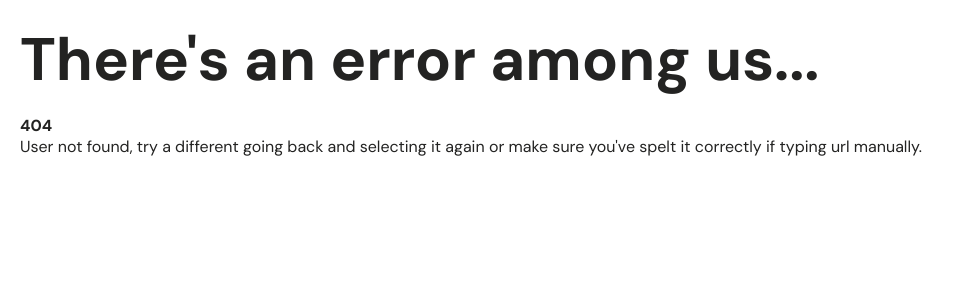
After one commit to Finbear2/NULL-Notes, a Flask app: a page that uses templates/error.html in a window 1280 px wide. The commit adds this page. Shown: the top 300 px of the page, without its empty margins (0-964 px from the left). Run offline with Flask 3, Linux system fonts and the light colour scheme.

Commit message:
Added clcikability

```diff
--- a/app.py
+++ b/app.py
@@ -3,111 +3,168 @@ from userManager import *
 from indexer import *
 from parser import *
 
-# NOTES
-# - ALWAYS pass through the user so the sidebar can work
+'''
+NOTES:
+    - ALWAYS pass through the user so the sidebar can work
+    - Usernames is a SET
 
-# usernames is a set so you can only use in
+TASKS:
+    - [] Rework UI fully like EVERYTHING
+    - [] Import new color tokens from penpot
+    - [] Add comments everywhere
+
+users:
+    "test":
+        name: "test"
+        notes:
+            "test.md"
+                name: "test.md"
+                text: "This is the text"
+                words:
+                    "text":
+                        name: "text"
+                        tags:
+                            [] or [insert tags here]
+                        notes:
+                            "testm.md": Links to test.md
+        words:
+            "text":
+                name: "text"
+                tags:
+                    [] or [insert tags here]
+                notes:
+                    "testm.md": Links to test.md
+'''
+
 users, userNames = createUsers()
 
 app = Flask(__name__)
 
-# Make word page
+# Route words page
 @app.route("/<user>/words/", methods=["GET", "POST"])
 def wordsPage(user):
     user = getUser(user)
 
-    if user.name not in userNames:
-        return "User not found", 404
+    if user:
+        return render_template("words.html", words = user.words, user=user)
     else:
-        return render_template("words.html", words = user.words, user=user)
+        return render_template("error.html", message="User not found, try a different user or make sure you've spelt it correctly if typing url manually.", number="404")
 
-# Make notes page
+# Route notes page
 @app.route("/<user>/notes/", methods=["GET", "POST"])
 def notesPage(user):
     user = getUser(user)
 
-    if user.name in userNames:
+    if user:
         return render_template("notes.html", notes=user.notes, user=user)
     else:
-        return "User not found", 404
+        return render_template("error.html", message="User not found, try a different user or make sure you've spelt it correctly if typing url manually.", number="404")
 
-# Make note creation page
+
+@app.route("/<user>/words/<word>/", methods=["GET", "POST"])
+def wordPage(user, word):
+    user=getUser(user)
+
+    if user:
+        if word in user.words:
+            word = user.words[word]
+            return render_template("word.html", user=user, word=word)
+        else:
+            return render_template("error.html", message="Word not found, try a different going back and selecting it again or make sure you've spelt it correctly if typing url manually.", number="404")
+    else:
+        return render_template("error.html", message="User not found, try a different going back and selecting it again or make sure you've spelt it correctly if typing url manually.", number="404")
+
+# Route note creation page
 @app.route("/<user>/create/", methods=["GET", "POST"])
 def create(user):
     global users
     user = getUser(user)
 
-    if request.method == "POST":
+    if user:
+        # If user presses create note
+        if request.method == "POST":
 
-        # Get the text
-        noteName = request.form.get("name", "")
-        # Replace the spaces with underscores so it will actually be a file name
-        noteName = noteName.replace(" ", "_")
+            # Get the text
+            noteName = request.form.get("name", "")
+            # Replace the spaces with underscores so it will actually be a file name
+            noteName = noteName.replace(" ", "_")
 
-        if not noteName.endswith(".md"):
-            noteName = f"{noteName}.md"
+            # Add .md
+            if not noteName.endswith(".md"):
+                noteName = f"{noteName}.md"
 
-        if noteName in user.notes:
-            return "A note with this name already exists!", 400
-        else:
-            with open(f"Notes/{user.name}/{noteName}", "w", encoding="utf-8") as file:
-                file.write("EDIT ME :)")
+            if noteName in user.notes:
+                return render_template("error.html", message="Note name already exists, use a different name... please", number="404")
+            else:
+                with open(f"Notes/{user.name}/{noteName}", "w", encoding="utf-8") as file:
+                    # Give a nice message, maybe replace later but I'm liking its vibes
+                    file.write("EDIT ME :)")
 
-        user.notes, user.words = indexSingular(user.notes, user.words, noteName, user)
+            # Index it hehehehe
+            user.notes, user.words = indexSingular(user.notes, user.words, noteName, user)
 
-        return redirect(url_for("edit", user=user.name, noteName=noteName))
+            return redirect(url_for("edit", user=user.name, noteName=noteName))
 
-    return render_template("create.html", user=user)
+        return render_template("create.html", user=user)
 
-# Create full preview note page
+    else:
+
+        return render_template("error.html", message="User not found, try a different user or make sure you've spelt it correctly if typing url manually.", number="404")
+
+
+# Route preview page
 @app.route("/<user>/preview/<noteName>/", methods=["GET", "POST"])
 def preview(user, noteName):
     global users
     user = getUser(user)
 
-    if user.name in userNames:
+    # Check if the user exists
+    if user:
+        if noteName in user.notes:
+            note = user.notes[noteName] # Get note
 
-        if noteName in user.notes:
-            note = user.notes[noteName]
-
-            htmlText = highlightHtml(note.text)
+            htmlText = highlightHtml(note.text, user) # Get the formated html code
 
             return render_template("preview.html", noteText=htmlText, user=user, noteName=noteName )
         else:
-            return "This note is NULL (Not Found)", 404
+            return render_template("error.html", message="Note not found, try a different going back and selecting it again or make sure you've spelt it correctly if typing url manually.", number="404")
     else:
-        return "profile does not exist", 404
+        return render_template("error.html", message="User not found, try a different user or make sure you've spelt it correctly if typing url manually.", number="404")
 
-# Cretae an edit note page
+# Route edit page
 @app.route("/<user>/edit/<noteName>/", methods=["GET", "POST"])
 def edit(user, noteName):
     global users
     user = getUser(user)
 
-    if request.method == "POST" and request.is_json:
+    if user:
 
-        data = request.get_json()
+        if request.method == "POST" and request.is_json:
 
-        if data.get("autosave"):
+            data = request.get_json()
 
-            newText = data.get("text", "")
-            newText = newText.replace("\r\n", "\n")
+            if data.get("autosave"):
 
-            with open(f"Notes/{user.name}/{noteName}", "w", encoding="utf-8") as file:
-                file.write(newText)
+                # ISSUE somewhere here there's a bug with task bullet points
 
-            user.notes, user.words = indexSingular(user.notes, user.words, noteName, user)
+                newText = data.get("text", "") # Get the text
 
-            return jsonify({"status": "ok"})
+                # Write data
+                with open(f"Notes/{user.name}/{noteName}", "w", encoding="utf-8") as file:
+                    file.write(newText)
 
+                # Index it hehehehe
+                user.notes, user.words = indexSingular(user.notes, user.words, noteName, user)
 
-    if user.name in userNames:
+                return jsonify({"status": "ok"}) # Make sure the javascript doesn't freak out
 
-        if noteName not in user.notes:
-            return "This note is NULL (Not Found)", 404
+        if noteName in user.notes:
+            note = user.notes[noteName] # Get note
+            return render_template("edit.html", note=note, user=user, noteName=noteName)
         else:
-            note = user.notes[noteName]
-            return render_template("edit.html", note=note, user=user, noteName=noteName)
+            return render_template("error.html", message="Note not found, try a different going back and selecting it again or make sure you've spelt it correctly if typing url manually.", number="404")
+    else:
+        return render_template("error.html", message="User not found, try a different user or make sure you've spelt it correctly if typing url manually.", number="404")
 
 # Run app main loop
 if __name__ == "__main__":
--- a/fileLoader.py
+++ b/fileLoader.py
@@ -2,6 +2,7 @@ from pathlib import Path
 
 def loadStopwords(path="stopwords.txt") -> set:
     with open(path, encoding="utf-8") as f:
+        # Return stopwords with each word seperated
         return {line.strip() for line in f if line.strip()}
 
 def tryFile(path):
--- a/static/css/style.css
+++ b/static/css/style.css
@@ -54,16 +54,23 @@ strong, b {
 
 h3 {
     font-size: var(--font-h3-size);
-    font-weight: var(--font-weight-bold);
+    font-weight: var(--font-weight-h3);
+    color: var(--neutral-1200);
+    margin: 0px;
+}
+
+h2 {
+    font-size: var(--font-h2-size);
+    font-weight: var(--font-weight-h2);
     color: var(--neutral-1200);
     margin: 0px;
 }
 
 h1 {
     font-size: var(--font-h1-size);
-    font-weight: var(--font-weight-bold);
+    font-weight: var(--font-weight-h1);
     color: var(--neutral-1200);
-    margin: 20px;
+    margin: 0px;
 }
 
 #sidebar-button {
--- /dev/null
+++ b/templates/error.html
@@ -0,0 +1,16 @@
+<!DOCTYPE html>
+<html lang="en">
+<head>
+    <meta charset="UTF-8">
+    <title>Error {{ number }}</title>
+
+    {% include "imports.html" %}
+
+</head>
+<body>
+    <div style="margin: 20px;">
+        <h1>There's an error among us...</h1>
+        <p><b>{{ number }}</b><br/>{{ message }}</p>
+    </div>
+</body>
+</html>
--- a/templates/notes.html
+++ b/templates/notes.html
@@ -9,6 +9,7 @@
 </head>
 <body>
     <div class="background" style="left: 244px; width: calc(100vw - 244px);">
+        <div style="margin: 20px;">
             <div class="center-horizontal">
                 <div class="column" style="gap: 20px;">
                     <div class="center-horizontal">
@@ -34,13 +35,16 @@
                                     {% endfor %}
                                     <li>...</li>
                                 </ul>
-                            <div class="icon" style="position: absolute; right: 5px; bottom: 5px; border-radius: 8px; box-shadow: none;">F</div>
                             </a>
                         {% endfor %}
                     </div>
                 </div>
             </div>
         </div>
+    </div>
+
+    <button onclick="window.location.href='{{ url_for('create', user=user.name) }}'" style="position: absolute; right: 50px; bottom: 50px;">Create</button>
+
     {% include "sidebar.html" %}
 </body>
 <script src="{{ url_for('static', filename='js/search.js') }}"></script>
--- a/templates/sidebar.html
+++ b/templates/sidebar.html
@@ -26,7 +26,7 @@
                 <button onclick="window.location.href='{{ url_for('notesPage', user=user.name) }}'" id="sidebar-button"><span class="material-symbols-outlined">note_stack</span> Notes</button>
                 <button onclick="window.location.href='{{ url_for('wordsPage', user=user.name) }}'" id="sidebar-button"><span class="material-symbols-outlined">dictionary</span> Words</button>
                 <div class="column" style="align-items: center; gap: 5px;"
-                    <!-- Put stuff here later -->
+                    <!-- Put stuff here once I fix the magical bug made by abacus ficklebottom -->
                 </div>
             </div>
         </div>
--- a/templates/words.html
+++ b/templates/words.html
@@ -9,6 +9,7 @@
 </head>
 <body>
     <div class="background" style="left: 244px; width: calc(100vw - 244px);">
+        <div style="margin: 20px;">
             <div class="center-horizontal">
                 <div class="column" style="gap: 20px;">
                     <div class="center-horizontal">
@@ -19,15 +20,16 @@
                     </div>
                     <div class="grid">
                         {% for word, wordObj in words.items() %}
-                        <div class="note-card">
+                            <a href="/{{ user.name }}/words/{{ word.lower() }}/" class="note-card">
                                 <h3>{{ word }}</h3>
                                 <ul>
                                     {% for note in wordObj.notes %}
                                         <li>{{ note }}</li>
                                     {% endfor %}
                                 </ul>
+                            </a>
+                        {% endfor %}
                     </div>
-                    {% endfor %}
                 </div>
             </div>
         </div>
--- a/userManager.py
+++ b/userManager.py
@@ -39,7 +39,10 @@ def getUser(name):
 
     if userNames:
         if isinstance(name, str):
-            return users[name]
+            if name in userNames:
+                return users[name]
+            else:
+                return None
         else:
             return name
     else:
```
Also changed, not shown: Notes/test/test.md (+3 -1 lines), parser.py (+9 -4 lines), templates/create.html (+6 -5 lines), templates/word.html (added, +24 -0 lines). Lines whose indentation alone changed are shown as unchanged.
